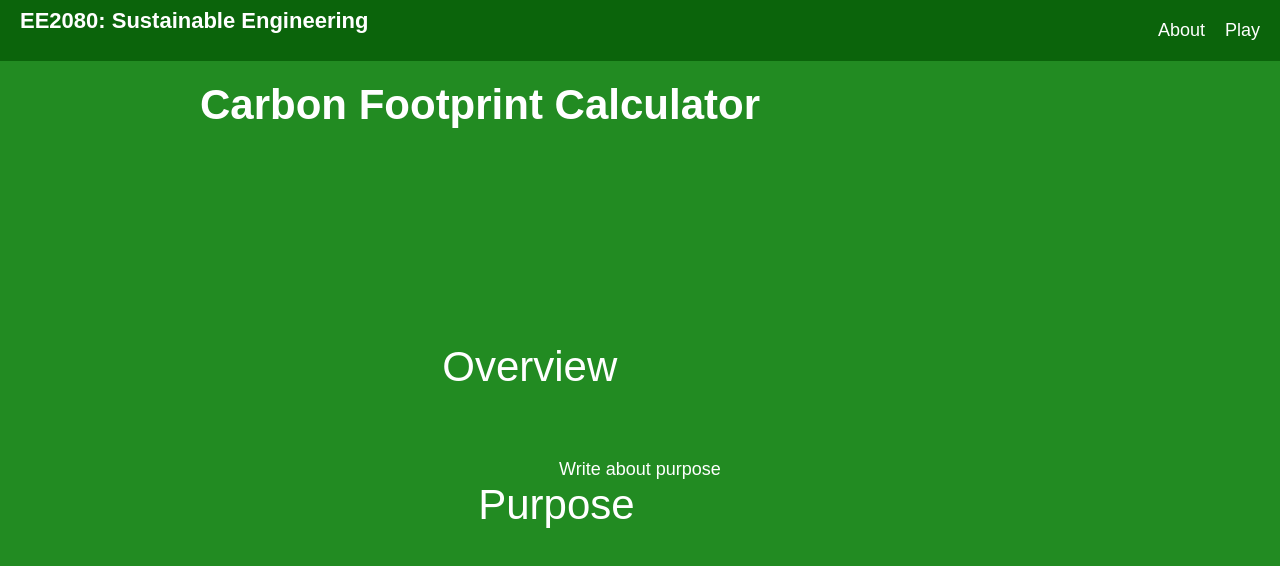
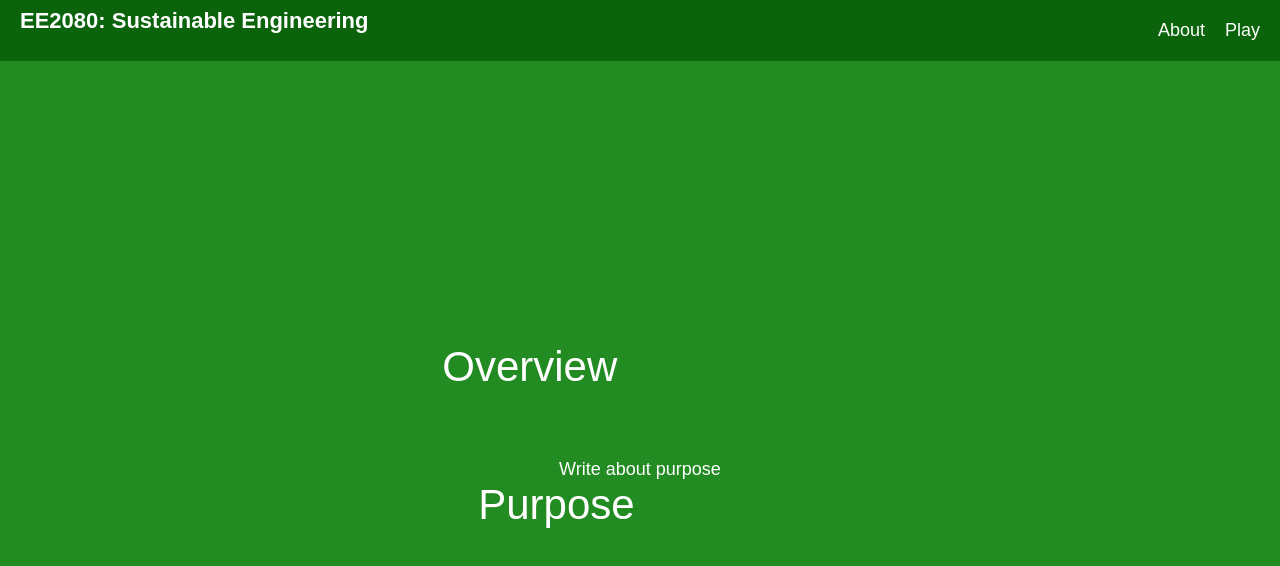
Before and after one commit to ZLEE012/EE2080-Sustainable-Engineering, a plain HTML site: page index.html in a window 1280 px wide. Shown: the top 566 px of the page. Drawn offline with Linux system fonts and the light colour scheme.

Commit message:
Add files via upload

```diff
--- a/app.css
+++ b/app.css
@@ -36,19 +36,20 @@ h1 > span {
     font-weight: 500;
 }
 
-h2  {
+h2 {
     font-size: 4.2rem;
     color: rgb(255, 255, 255);
     margin-bottom: 1rem;
     padding-top: 0;
     font-weight: 700;
     position: sticky;
-    top: 10vh; /* Adjust this value as needed */
+    top: 0;
     left: 50%;
     transform: translateX(-50%);
 }
 
-h3  {
+
+h3 {
     font-size: 4.2rem;
     color: rgb(255, 255, 255);
     margin-bottom: 1rem;
@@ -60,7 +61,7 @@ h3  {
     transform: translateX(-50%);
 }
 
-h4   {
+h4 {
     font-size: 4.2rem;
     color: rgb(255, 255, 255);
     margin-bottom: 1rem;
@@ -71,6 +72,7 @@ h4   {
     left: 20%;
     transform: translateX(-50%);
 }
+
 
 
 p1  {
```
Also changed, not shown: index.html (+1 -11 lines).
